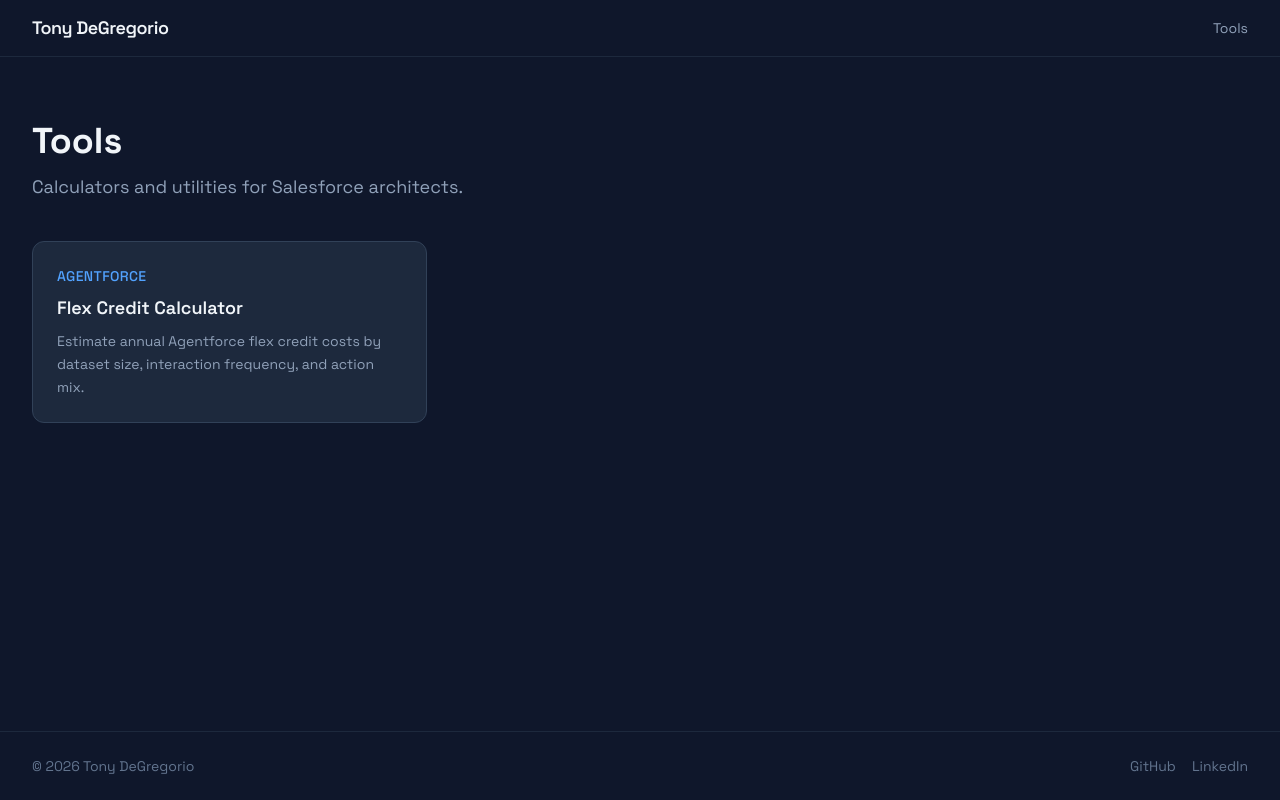
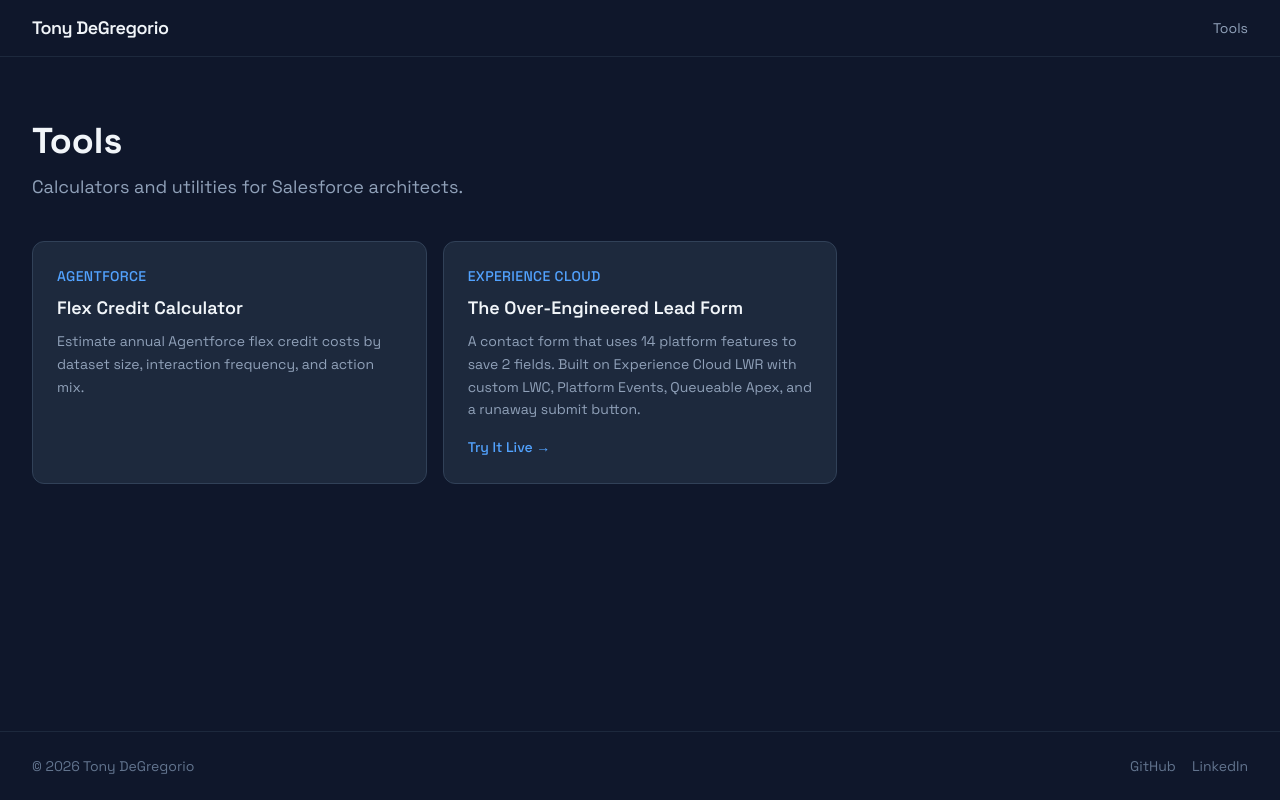
Before and after one commit to tdforce85/sfprojects, a Next.js app in the folder apps/portfolio/: page /tools in a window 1280 px wide. Built offline with nearby package versions, Linux system fonts and the light colour scheme.

Commit message:
feat: add Over-Engineered Lead Form card to tools grid
Adds a new card to the tools page grid for the Experience Cloud LWR
lead form demo, matching the existing Agentforce calculator card styling.

https://claude.ai/code/session_01UfSPTF149EsQ8KxpXD8rVd

```diff
--- a/apps/portfolio/src/app/tools/page.tsx
+++ b/apps/portfolio/src/app/tools/page.tsx
@@ -29,6 +29,28 @@ export default function Tools() {
             interaction frequency, and action mix.
           </p>
         </Link>
+
+        <a
+          href="https://bluemotionconsultingllc-dev-ed.develop.my.site.com/"
+          target="_blank"
+          rel="noopener noreferrer"
+          className="group block bg-slate-800 border border-slate-700 rounded-xl p-6 hover:border-blue-500 transition-all"
+        >
+          <div className="text-blue-400 text-sm font-medium mb-2 uppercase tracking-wide">
+            Experience Cloud
+          </div>
+          <h3 className="text-lg font-semibold text-slate-100 mb-2 group-hover:text-white transition-colors">
+            The Over-Engineered Lead Form
+          </h3>
+          <p className="text-slate-400 text-sm leading-relaxed">
+            A contact form that uses 14 platform features to save 2 fields.
+            Built on Experience Cloud LWR with custom LWC, Platform Events,
+            Queueable Apex, and a runaway submit button.
+          </p>
+          <div className="mt-4 inline-block text-sm font-medium text-blue-400 group-hover:text-blue-300 transition-colors">
+            Try It Live →
+          </div>
+        </a>
       </div>
     </div>
   );
```
